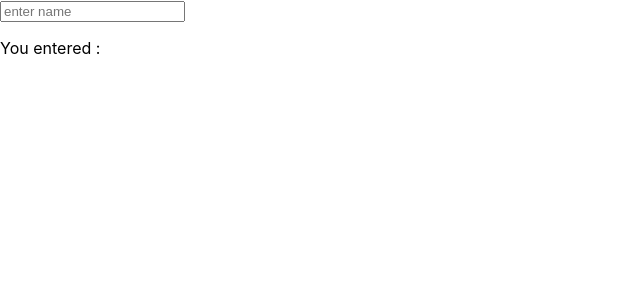
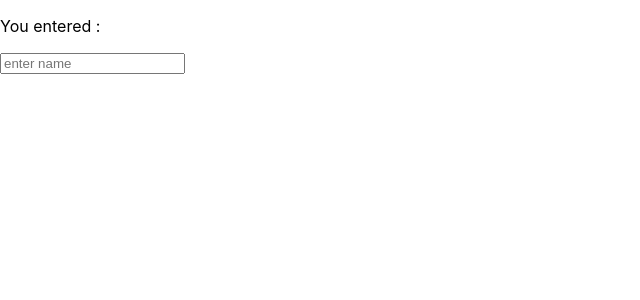
Before and after one commit to bganguly/react-redux-practice, a React (Create React App) app: page / in a window 1280 px wide. Shown: the top 300 px of the page, without its empty margins (0-640 px from the left). Built offline with nearby package versions, Linux system fonts and the light colour scheme.

Commit message:
updated to show parent display 'higher' than child input

```diff
--- a/src/components/ParentChildProps.js
+++ b/src/components/ParentChildProps.js
@@ -8,8 +8,8 @@ const ParentChildProps = () => {
   }
   return (
     <>
+      <p>You entered : {name}</p>
       <CustomInput onChange={onChange}/>
-      <p>You entered : {name}</p>
     </>
   )
 }
```
